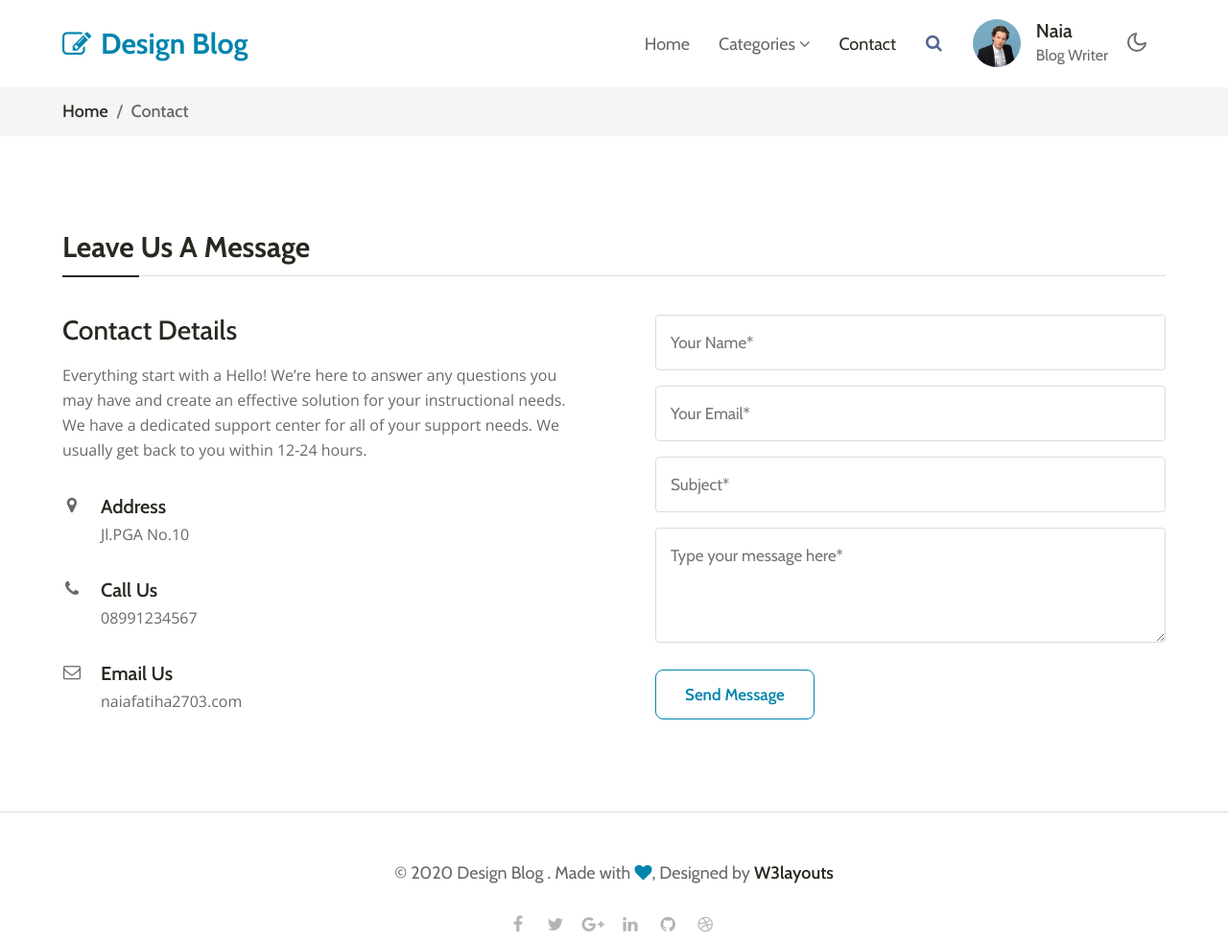
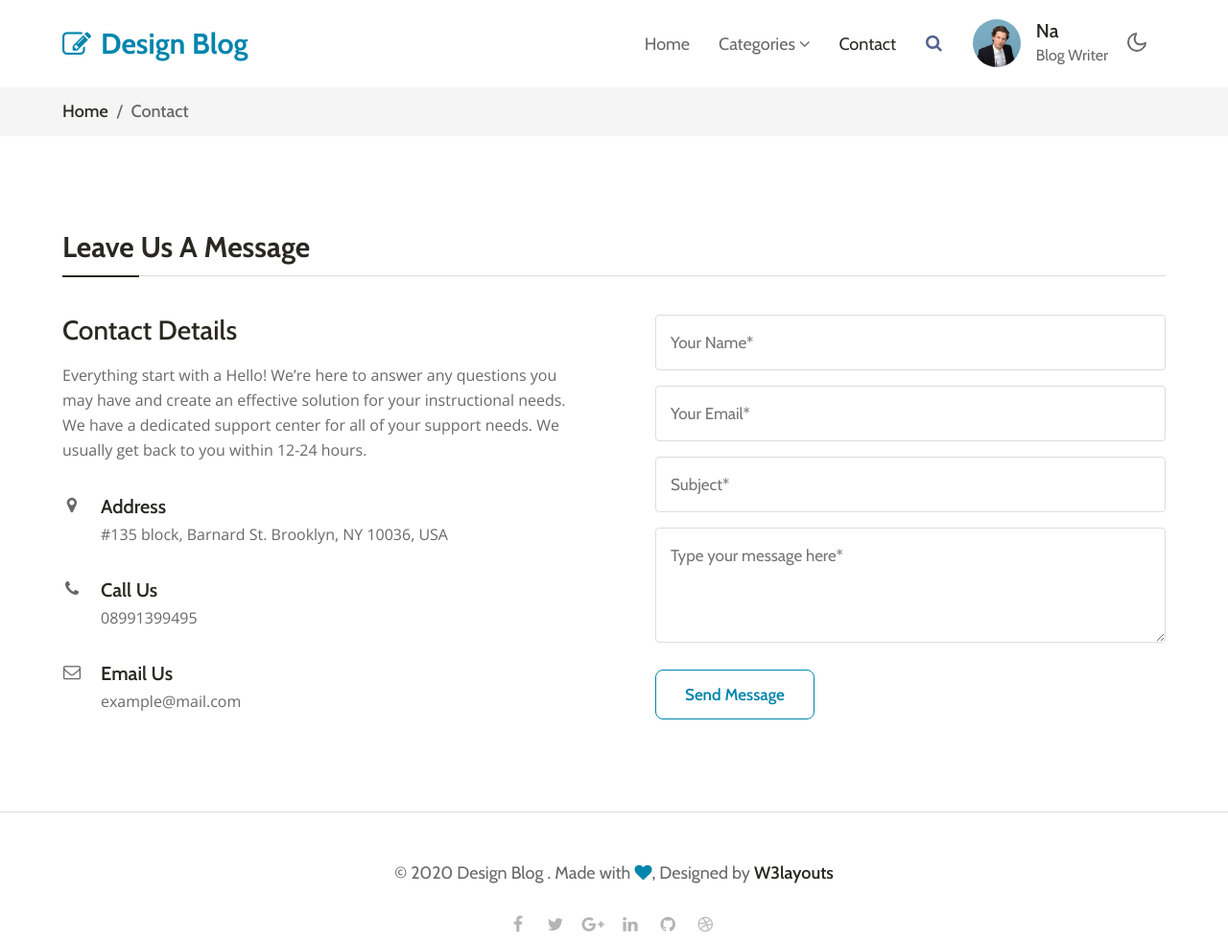
Before and after one commit to naia-wham/UAS_NAIA, a PHP site: page /contact.php in a window 1280 px wide. Shown: the top 982 px of the page at 96% size. Run offline with PHP 8.4, Linux system fonts and the light colour scheme.

Commit message:
sudah selesaiiii

```diff
--- a/frontend/contact.php
+++ b/frontend/contact.php
@@ -10,7 +10,7 @@ Author URL: http://w3layouts.com
   <meta charset="utf-8">
   <meta name="viewport" content="width=device-width, initial-scale=1, shrink-to-fit=no">
 
-  <title>Contact</title>
+  <title>Design Blog a Blog Category Bootstrap Responsive Website Template | Contact : W3layouts</title>
 
   <link href="https://fonts.googleapis.com/css2?family=Cabin:wght@400;500;600;700&display=swap" rel="stylesheet">
   <link href="//fonts.googleapis.com/css?family=Open+Sans:300,400,600,700,800&display=swap" rel="stylesheet">
@@ -42,7 +42,7 @@ Author URL: http://w3layouts.com
         <div class="collapse navbar-collapse" id="navbarSupportedContent">
           <ul class="navbar-nav ml-auto">
             <li class="nav-item @@home__active">
-              <a class="nav-link" href="index.php">Home</a>
+              <a class="nav-link" href="index.html">Home</a>
             </li>
             <li class="nav-item dropdown @@category__active">
               <a class="nav-link dropdown-toggle" href="#" id="navbarDropdown" role="button" data-toggle="dropdown"
@@ -50,7 +50,7 @@ Author URL: http://w3layouts.com
                 Categories <span class="fa fa-angle-down"></span>
               </a>
               <div class="dropdown-menu" aria-labelledby="navbarDropdown">
-                <a class="dropdown-item @@ls__active" href="lifestyle.php">Lifestyle posts</a>
+                <a class="dropdown-item @@ls__active" href="lifestyle.html">Lifestyle posts</a>
                 <a class="dropdown-item @@cp__active" href="culture.html">Culture posts</a>
               </div>
             </li>
@@ -84,7 +84,7 @@ Author URL: http://w3layouts.com
             </a>
             <div class="align-self ml-3">
               <a href="#author">
-                <h5>Naia</h5>
+                <h5>Na</h5>
               </a>
               <span>Blog Writer</span>
             </div>
@@ -136,7 +136,7 @@ Author URL: http://w3layouts.com
               </div>
               <div class="cont-right">
                 <h6>Address</h6>
-                <p>Jl.PGA No.10</p>
+                <p>#135 block, Barnard St. Brooklyn, NY 10036, USA</p>
               </div>
             </div>
             <div class="cont-top margin-up">
@@ -145,7 +145,7 @@ Author URL: http://w3layouts.com
               </div>
               <div class="cont-right">
                 <h6>Call Us</h6>
-                <p><a href="tel:+(12)234-11-2446">08991234567</a> </p>
+                <p><a href="tel:+(12)234-11-2446">08991399495</a>
               </div>
             </div>
             <div class="cont-top margin-up">
@@ -154,7 +154,7 @@ Author URL: http://w3layouts.com
               </div>
               <div class="cont-right">
                 <h6>Email Us</h6>
-                <p><a href="mailto:example@mail.com" class="mail">naiafatiha2703.com</a></p>
+                <p><a href="mailto:example@mail.com" class="mail">example@mail.com</a></p>
               </div>
             </div>
           </div>
--- a/frontend/index.php
+++ b/frontend/index.php
@@ -55,7 +55,7 @@ Author URL: http://w3layouts.com
                             </div>
                         </li>
                         <li class="nav-item @@contact__active">
-                            <a class="nav-link" href="contact.html">Contact</a>
+                            <a class="nav-link" href="contact.php">Contact</a>
                         </li>
                         <li class="nav-item @@about__active">
                             <a class="nav-link" href="about.html">About</a>
```
